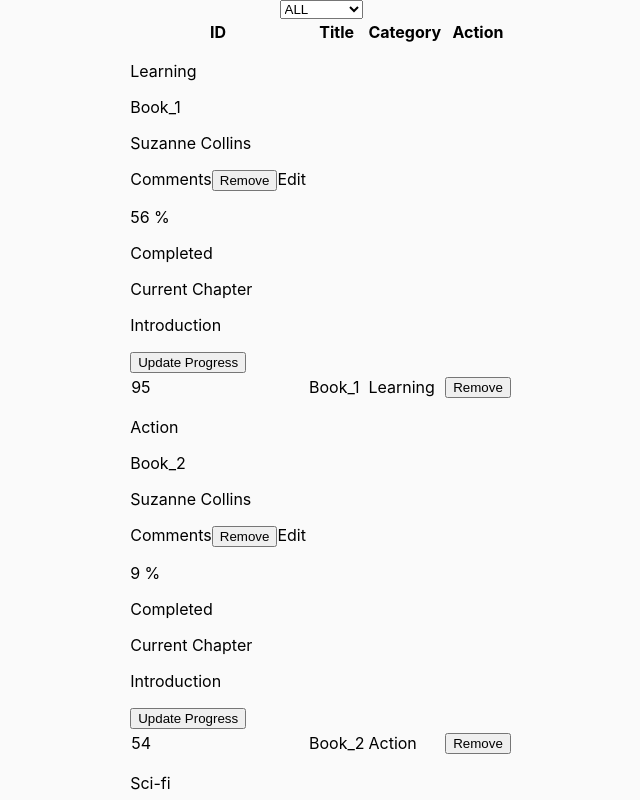
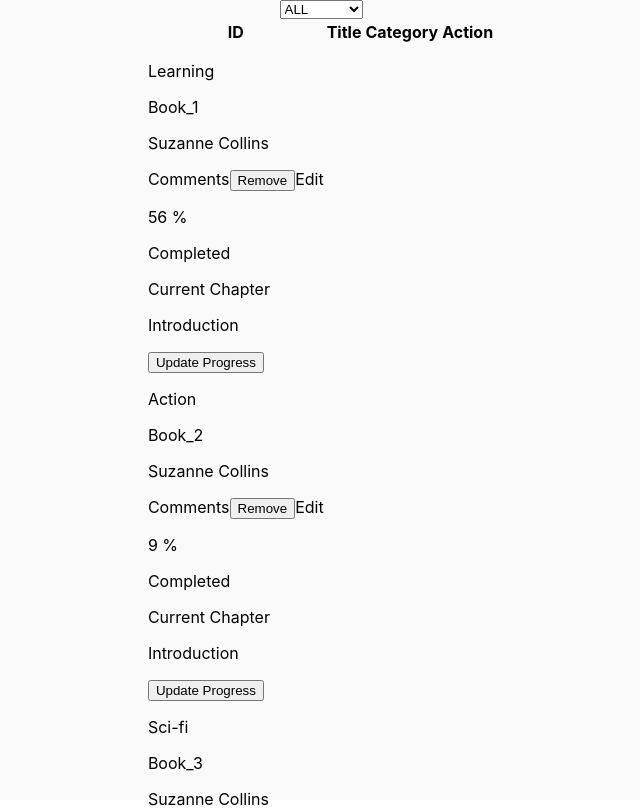
Before and after one commit to MrSayyod/bookstore-redux-app, a React (Create React App) app: page / in a window 1280 px wide. Shown: the top 808 px of the page, without its empty margins (379-1019 px from the left). Built offline with nearby package versions, Linux system fonts and the light colour scheme.

Commit message:
Delete table

```diff
--- a/src/components/Book.js
+++ b/src/components/Book.js
@@ -34,12 +34,6 @@ const Book = ({ book, deleteBook }) => (
       </button>
     </div>
   </section>
-    <tr>
-      <td>{book.id}</td>
-      <td>{book.title}</td>
-      <td>{book.category}</td>
-      <td><button type="button" onClick={deleteBook}>Remove</button></td>
-    </tr>
   </>
 );
 
```
